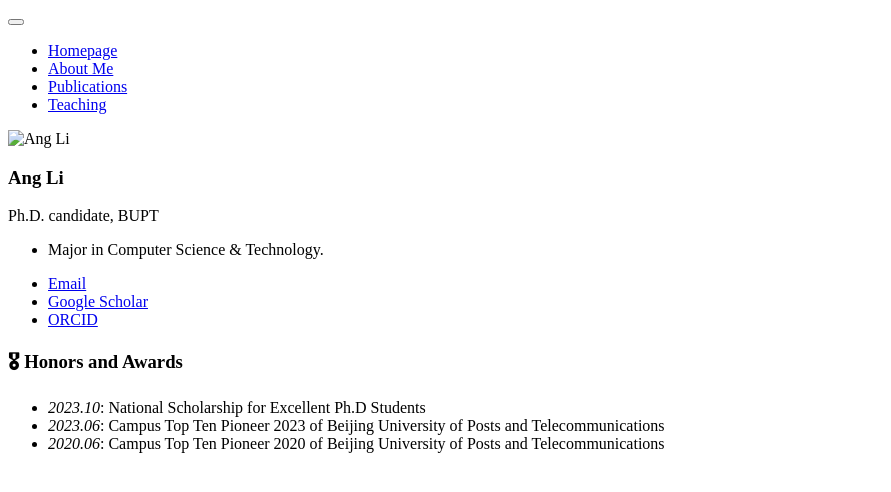
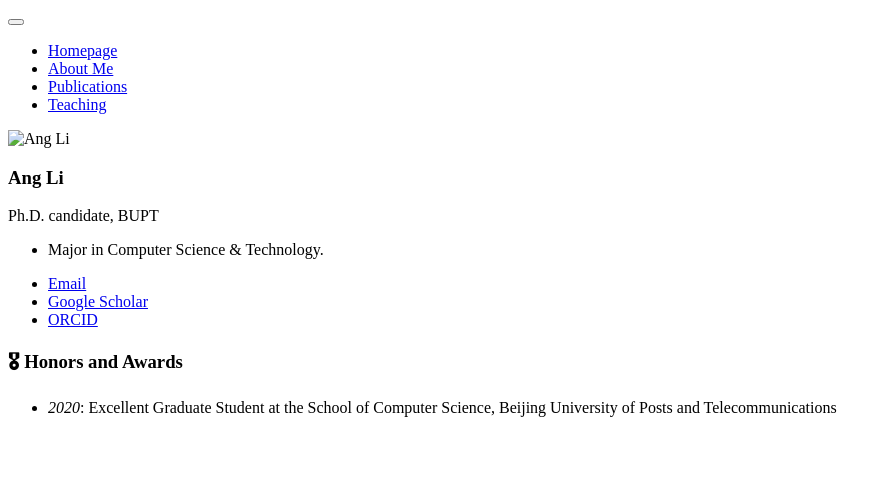
Before and after one commit to chris-Ang-li/chris-Ang-li.github.io, a Jekyll site: the page built from _pages/includes/honers.md, in a window 1280 px wide. Shown: the top 492 px of the page, without its empty margins (0-891 px from the left). Built offline with Jekyll 4.4.1, drawn with Linux system fonts in a browser that asks for light colours; our own code applies the rules of GitHub Pages for plain Markdown files.

Commit message:
Update honers.md

```diff
--- a/_pages/includes/honers.md
+++ b/_pages/includes/honers.md
@@ -1,4 +1,4 @@
 # 🎖 Honors and Awards
-- *2023.10*: National Scholarship for Excellent Ph.D Students
-- *2023.06*: Campus Top Ten Pioneer 2023 of Beijing University of Posts and Telecommunications
-- *2020.06*: Campus Top Ten Pioneer 2020 of Beijing University of Posts and Telecommunications
+
+
+- *2020*: Excellent Graduate Student at the School of Computer Science, Beijing University of Posts and Telecommunications
```
